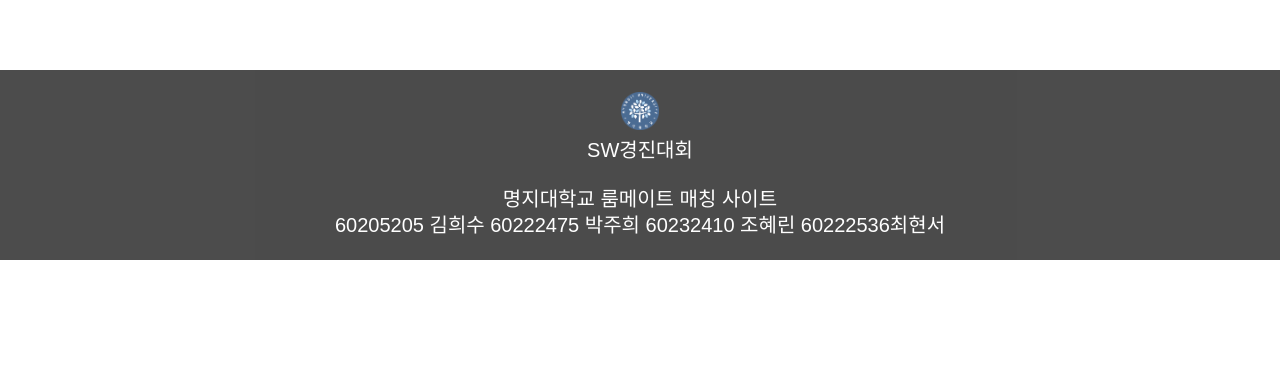
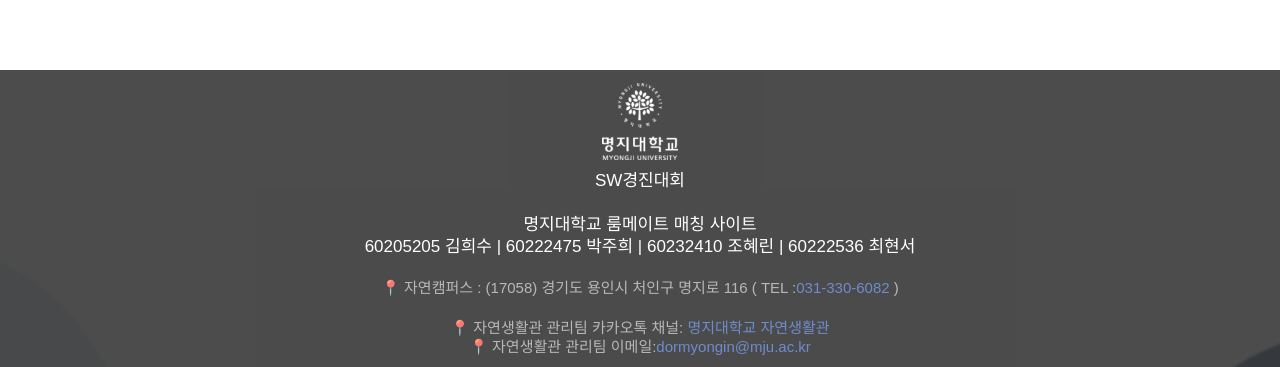
Before and after one commit to jogpfls/myongji_roomMate, a React (Create React App) app: page /main in a window 1280 px wide. Shown: the part 830-1197 px from the top of the page. Before the commit the page ends 1090 px from the top, so only its background shows below. Built offline with nearby package versions, Linux system fonts and the light colour scheme; no server answers; a web font is replaced by a local one.

Commit message:
fix: 푸터 내용 추가

```diff
--- a/src/components/Footer.js
+++ b/src/components/Footer.js
@@ -1,24 +1,39 @@
 import React from "react";
 import styled from "styled-components";
-import univ from "../images/univ.png";
+import univ from "../images/logo.svg";
 
 const Footer = () => {
   return (
     <div>
       <Box>
         <Img src={univ} />
-        <h3>SW경진대회</h3>
+        <p>SW경진대회</p>
         <p>
           <br />
           명지대학교 룸메이트 매칭 사이트
         </p>
-        <p>60205205 김희수 60222475 박주희 60232410 조혜린 60222536최현서</p>
+        <p>
+          60205205 김희수 | 60222475 박주희 | 60232410 조혜린 | 60222536 최현서
+        </p>
+        <Text>
+          📍 자연캠퍼스 : (17058) 경기도 용인시 처인구 명지로 116 ( TEL :
+          <a href="mailto:031-330-6082">031-330-6082</a> )
+        </Text>
+        <Text>
+          📍 자연생활관 관리팀 카카오톡 채널:{" "}
+          <a href="mailto:http://pf.kakao.com/_xgSZyK/chat">
+            명지대학교 자연생활관
+          </a>
+          <br />
+          📍 자연생활관 관리팀 이메일:
+          <a href="mailto:dormyongin@mju.ac.kr">dormyongin@mju.ac.kr</a>
+        </Text>
       </Box>
     </div>
   );
 };
 const Img = styled.img`
-  width: 3%;
+  width: 6%;
   height: auto;
   margin-bottom: 10px;
   opacity: 100%;
@@ -26,14 +41,27 @@ const Img = styled.img`
 const Box = styled.div`
   background-color: ${(props) => props.theme.colors.black};
   opacity: 70%;
-  height: 190px;
+  height: 300px;
   color: ${(props) => props.theme.colors.white};
   display: flex;
   align-items: center;
   justify-content: center;
   flex-direction: column;
   p {
+    font-size: 17px;
     line-height: 1.3em;
   }
 `;
+const Text = styled.div`
+  text-align: center;
+  margin-top: 20px;
+  color: ${(props) => props.theme.colors.gray};
+  font-size: 15px;
+  line-height: 1.3em;
+  a {
+    font-size: 15px;
+    color: ${(props) => props.theme.colors.blue};
+  }
+`;
+
 export default Footer;
```
Also changed, not shown: src/images/logo.svg (added).
